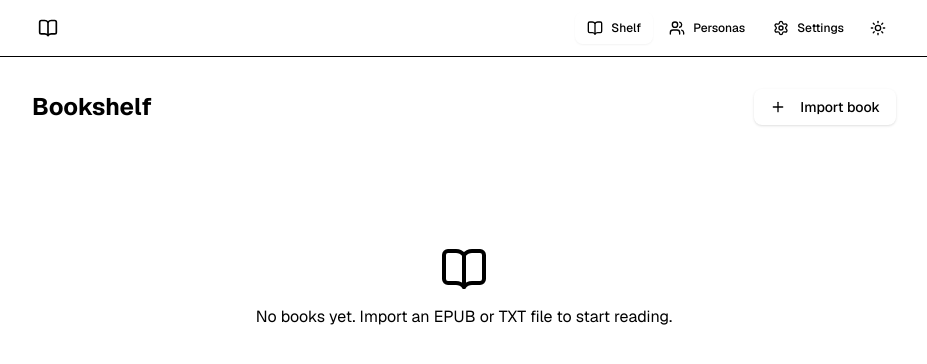
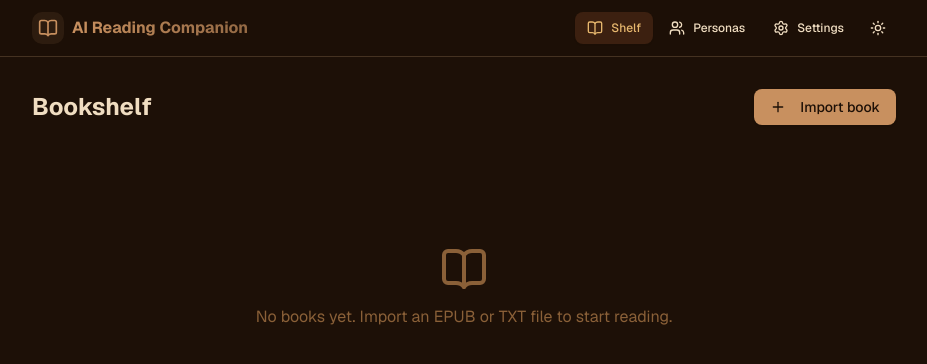
Before and after one commit to konggirljin/AI-Companion-Reader, a Next.js app: page / in a window 1280 px wide. Shown: the top 364 px of the page, without its empty margins (176-1103 px from the left). Built offline with nearby package versions, Linux system fonts and the light colour scheme.

Commit message:
theme: replace slate tokens with warm dark palette, exclude reference/

```diff
--- a/src/app/globals.css
+++ b/src/app/globals.css
@@ -4,47 +4,26 @@
 
 @layer base {
   :root {
-    --background: oklch(1 0 0);
-    --foreground: oklch(0.141 0.005 285.823);
-    --card: oklch(1 0 0);
-    --card-foreground: oklch(0.141 0.005 285.823);
-    --popover: oklch(1 0 0);
-    --popover-foreground: oklch(0.141 0.005 285.823);
-    --primary: oklch(0.21 0.034 270);
-    --primary-foreground: oklch(0.985 0 0);
-    --secondary: oklch(0.967 0.001 286.375);
-    --secondary-foreground: oklch(0.21 0.006 285.885);
-    --muted: oklch(0.967 0.001 286.375);
-    --muted-foreground: oklch(0.552 0.016 285.938);
-    --accent: oklch(0.96 0.012 270);
-    --accent-foreground: oklch(0.21 0.006 285.885);
-    --destructive: oklch(0.577 0.245 27.325);
-    --destructive-foreground: oklch(0.985 0 0);
-    --border: oklch(0.92 0.004 286.32);
-    --input: oklch(0.92 0.004 286.32);
-    --ring: oklch(0.21 0.034 270);
+    --background: 24 60% 7%;
+    --foreground: 35 61% 85%;
+    --card: 30 58% 9%;
+    --card-foreground: 35 61% 85%;
+    --popover: 30 58% 9%;
+    --popover-foreground: 35 61% 85%;
+    --primary: 28 49% 58%;
+    --primary-foreground: 24 60% 7%;
+    --secondary: 21 58% 15%;
+    --secondary-foreground: 36 72% 67%;
+    --muted: 21 58% 15%;
+    --muted-foreground: 29 42% 38%;
+    --accent: 29 49% 41%;
+    --accent-foreground: 41 59% 90%;
+    --destructive: 0 70% 50%;
+    --destructive-foreground: 41 59% 90%;
+    --border: 28 35% 20%;
+    --input: 28 35% 20%;
+    --ring: 28 49% 58%;
     --radius: 0.625rem;
-  }
-  .dark {
-    --background: oklch(0.141 0.005 285.823);
-    --foreground: oklch(0.985 0 0);
-    --card: oklch(0.141 0.005 285.823);
-    --card-foreground: oklch(0.985 0 0);
-    --popover: oklch(0.141 0.005 285.823);
-    --popover-foreground: oklch(0.985 0 0);
-    --primary: oklch(0.92 0.02 270);
-    --primary-foreground: oklch(0.21 0.006 285.885);
-    --secondary: oklch(0.274 0.006 286.033);
-    --secondary-foreground: oklch(0.985 0 0);
-    --muted: oklch(0.274 0.006 286.033);
-    --muted-foreground: oklch(0.705 0.015 286.067);
-    --accent: oklch(0.28 0.018 270);
-    --accent-foreground: oklch(0.985 0 0);
-    --destructive: oklch(0.704 0.191 22.216);
-    --destructive-foreground: oklch(0.985 0 0);
-    --border: oklch(1 0 0 / 10%);
-    --input: oklch(1 0 0 / 15%);
-    --ring: oklch(0.92 0.02 270);
   }
 }
 
--- a/tsconfig.json
+++ b/tsconfig.json
@@ -23,5 +23,5 @@
     }
   },
   "include": ["next-env.d.ts", "**/*.ts", "**/*.tsx", ".next/types/**/*.ts"],
-  "exclude": ["node_modules"]
+  "exclude": ["node_modules", "reference"]
 }
```
